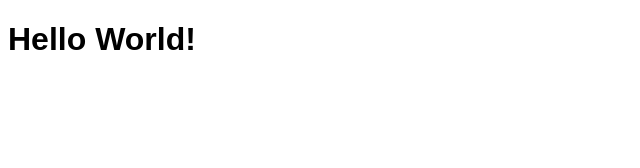
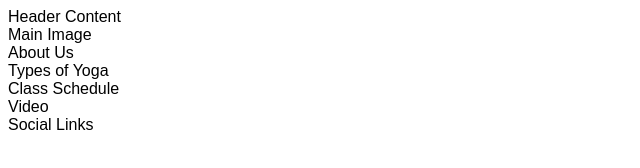
Before and after one commit to brencoding1/bb-project-1-yoga, a plain HTML site: page index.html in a window 1280 px wide. Shown: the whole page, without its empty margins (0-640 px from the left). Drawn offline with Linux system fonts and the light colour scheme.

Commit message:
Add core structure for home page

```diff
--- a/index.html
+++ b/index.html
@@ -11,6 +11,24 @@
     <title>Yoga Website</title>
 </head>
 <body>
-    <h1>Hello World!</h1>
+    <header>Header Content</header>
+    <section>
+        Main Image
+    </section>
+    <section>
+        About Us
+    </section>
+    <section>
+        Types of Yoga
+    </section>
+    <section>
+        Class Schedule
+    </section>
+    <section>
+        Video
+    </section>
+    <footer>
+        Social Links
+    </footer>
 </body>
 </html>
```
